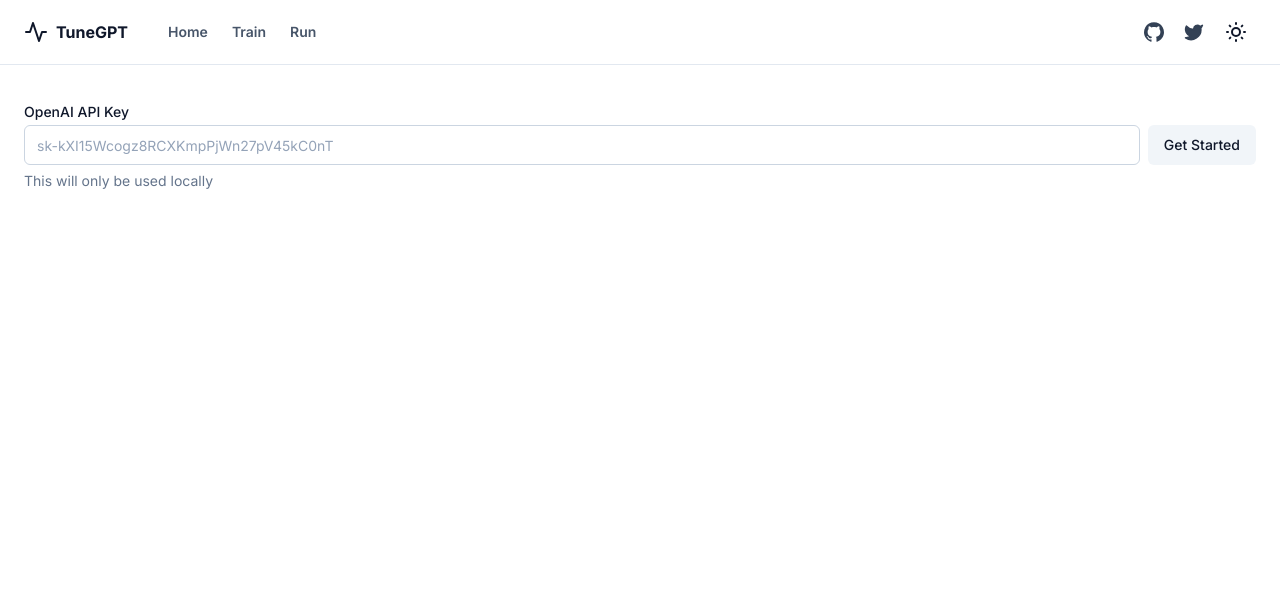
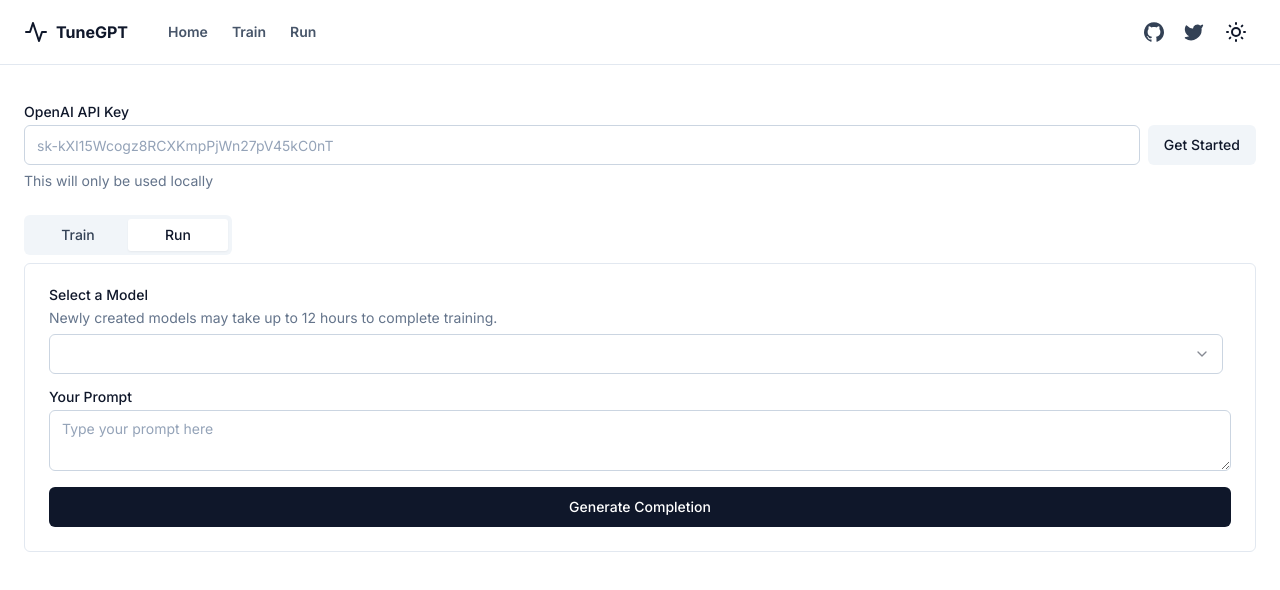
Before and after one commit to Amargol/TuneGPT, a Next.js app: page /run in a window 1280 px wide. Shown: the top 590 px of the page. Built offline with nearby package versions, Linux system fonts and the light colour scheme.

Commit message:
make content always visible

```diff
--- a/components/mine/App.tsx
+++ b/components/mine/App.tsx
@@ -49,7 +49,7 @@
         </div>
 
         {
-          apiKey &&
+          true &&
           <>
             <Tabs defaultValue={defaultTab} className="pb-96">
               <TabsList>
```
